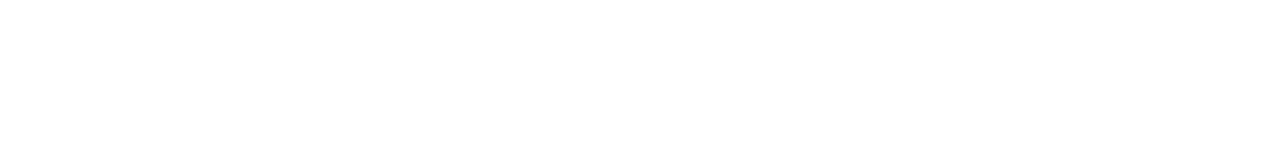
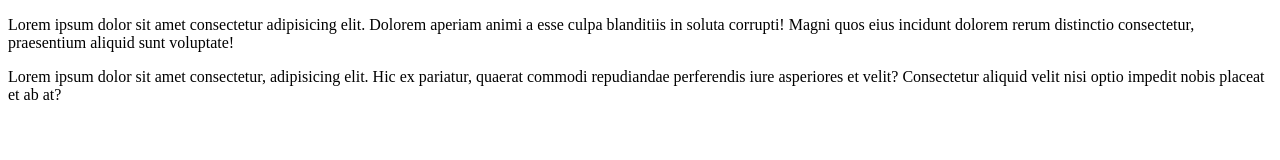
Before and after one commit to KamilSwistak/frontend--git-linux--project-0, a plain HTML site: page index.html in a window 1280 px wide. Drawn offline with Linux system fonts and the light colour scheme.

Commit message:
content added

```diff
--- a/index.html
+++ b/index.html
@@ -8,5 +8,15 @@
 </head>
 <body>
 
+      <p>
+            Lorem ipsum dolor sit amet consectetur adipisicing elit. Dolorem aperiam animi a esse culpa blanditiis in soluta corrupti! Magni quos
+            eius incidunt dolorem rerum distinctio consectetur, praesentium aliquid sunt voluptate!
+      </p>
+
+      <p>
+            Lorem ipsum dolor sit amet consectetur, adipisicing elit. Hic ex pariatur, quaerat commodi repudiandae perferendis
+            iure asperiores et velit? Consectetur aliquid velit nisi optio impedit nobis placeat et ab at?
+      </p>
+
 </body>
 </html>
```
